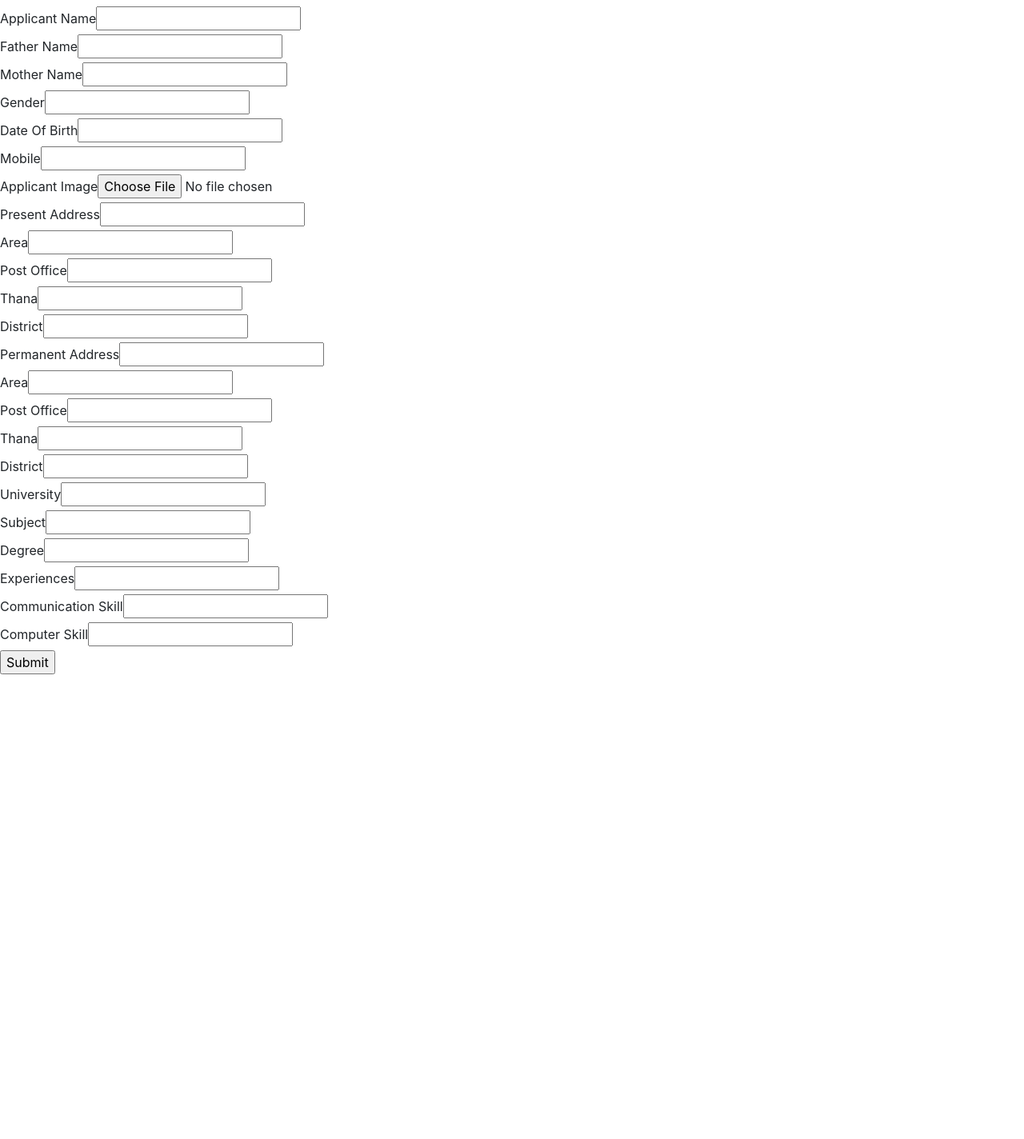
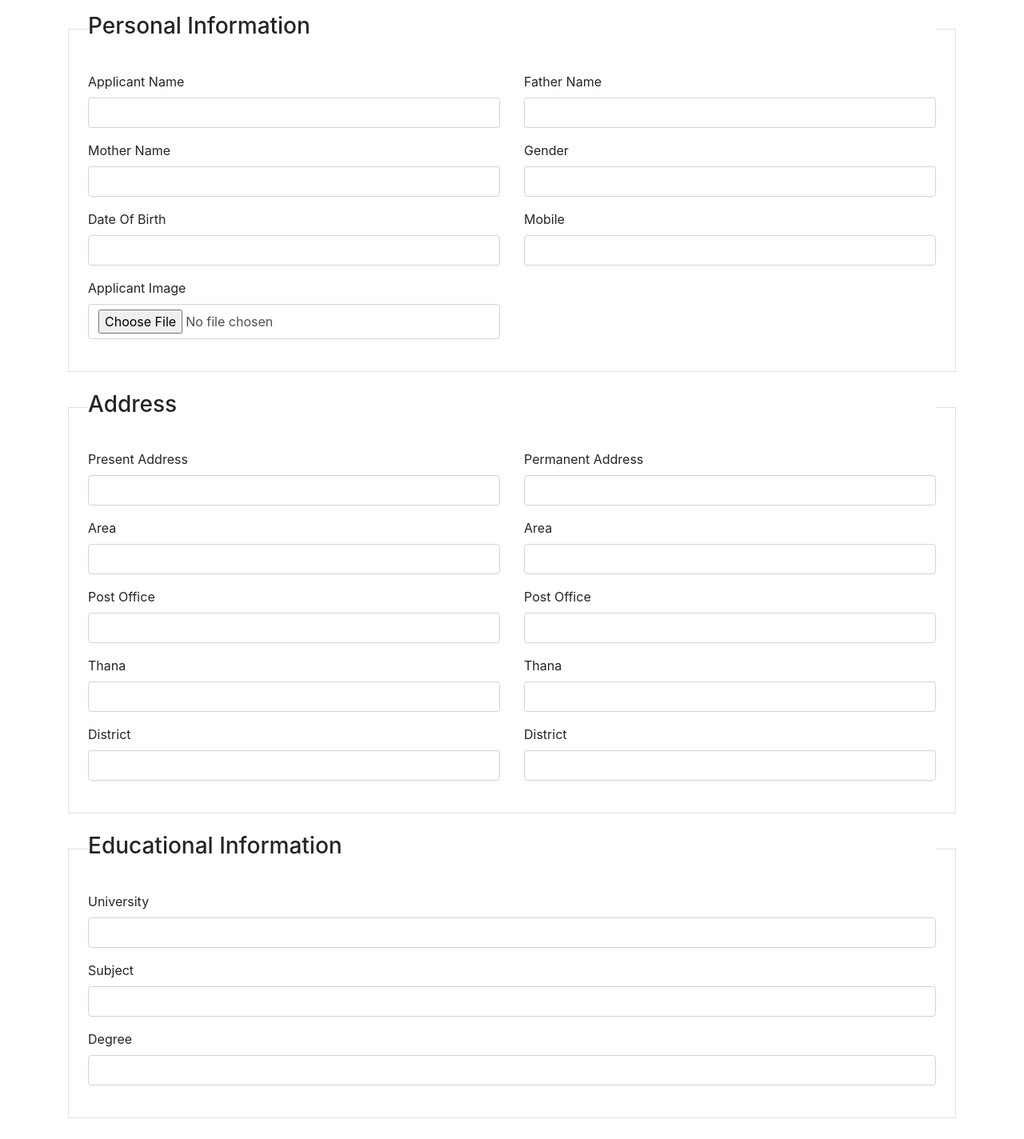
Before and after one commit to WaridIIUC/cabcl-applicant, a React (Create React App) app: page / in a window 1280 px wide. Shown: the part 153-1577 px from the top of the page at 80% size. Before the commit the page ends 996 px from the top, so only its background shows below. Built offline with nearby package versions, Linux system fonts and the light colour scheme.

Commit message:
Application Form Design Complete. Rdaio button not added yet.

```diff
--- a/src/components/Applicant/AddApplicant.js
+++ b/src/components/Applicant/AddApplicant.js
@@ -1,13 +1,16 @@
-import axios from 'axios';
-import React, { useState } from 'react';
+import axios from "axios";
+import React, { useState } from "react";
 import { useForm } from "react-hook-form";
 
+const AddApplicant = () => {
+  const {
+    register,
+    handleSubmit,
+    watch,
+    formState: { errors },
+  } = useForm();
 
-const AddApplicant = () => {
-
-    const { register, handleSubmit, watch, formState: { errors } } = useForm();
-
-    const onSubmit = data => {
+  const onSubmit = (data) => {
     console.log(data);
     const applicantData = {
       name: data.name,
@@ -38,151 +41,269 @@ const AddApplicant = () => {
       communicationSkill: Boolean(data.communicationSkill),
       computerSkill: Boolean(data.computerSkill),
 
-
       createTime: new Date().toLocaleString() + "",
       updateTime: new Date().toLocaleString() + "",
 
-            isDeleted: false
-        }
+      isDeleted: false,
+    };
     const url = `http://localhost:5000/addApplicant`;
     fetch(url, {
-            method: 'POST',
+      method: "POST",
       headers: {
-              'content-type': 'application/json'
+        "content-type": "application/json",
       },
-            body: JSON.stringify(applicantData)
-          })
-          .then(res => console.log('server side response', res))
-    }
+      body: JSON.stringify(applicantData),
+    }).then((res) => console.log("server side response", res));
+  };
 
   const [imageURL, setImageURL] = useState(null);
 
-    const handleImageUpload = event => {
+  const handleImageUpload = (event) => {
     console.log(event.target.files[0]);
     const imageData = new FormData();
     imageData.set("key", "bae3b1a9b24ff4f781b345ab2cae65fc");
     imageData.append("image", event.target.files[0]);
 
-        axios.post('https://api.imgbb.com/1/upload',
-        imageData)
+    axios
+      .post("https://api.imgbb.com/1/upload", imageData)
       .then(function (response) {
         setImageURL(response.data.data.display_url);
       })
       .catch(function (error) {
         console.log(error);
       });
-    }
+  };
 
   return (
-        <div>
-            <h1>Application form</h1>
+    <div className="container">
+      <h1 className="text-center mb-3">Application form</h1>
 
       <form onSubmit={handleSubmit(onSubmit)}>
+        <fieldset class="border p-4 mb-4">
+          <legend class="w-auto">
+            <h3>Personal Information</h3>
+          </legend>
+          <div className="row">
+            <div className="form-group col-md-6">
               <label htmlFor="name">Applicant Name </label>
-            <input {...register("name", { required: true })} />
-            {errors.name && <span>This field is required</span>}<br />
+              <input
+                className="form-control"
+                {...register("name", { required: true })}
+              />
+              {errors.name && <span>This field is required</span>}
+            </div>
+            <div className="form-group col-md-6">
+              <label htmlFor="fatherName">Father Name </label>
+              <input
+                className="form-control"
+                {...register("fatherName", { required: true })}
+              />
+              {errors.fatherName && <span>This field is required</span>}
+            </div>
+            <div className="form-group col-md-6">
+              <label htmlFor="motherName">Mother Name </label>
+              <input
+                className="form-control"
+                {...register("motherName", { required: true })}
+              />
+              {errors.motherName && <span>This field is required</span>}
+            </div>
+            <div className="form-group col-md-6">
+              <label htmlFor="gender">Gender </label>
+              <input
+                className="form-control"
+                {...register("gender", { required: true })}
+              />
+              {errors.gender && <span>This field is required</span>}
+            </div>
+            <div className="form-group col-md-6">
+              <label htmlFor="dateOfBirth">Date Of Birth </label>
+              <input
+                className="form-control"
+                {...register("dateOfBirth", { required: true })}
+              />
+              {errors.dateOfBirth && <span>This field is required</span>}
+            </div>
+            <div className="form-group col-md-6">
+              <label htmlFor="mobile">Mobile </label>
+              <input
+                className="form-control"
+                {...register("mobile", { required: true })}
+              />
+              {errors.mobile && <span>This field is required</span>}
+            </div>
+            <div className="form-group col-md-6">
+              <label htmlFor="file">Applicant Image </label>
+              <input
+                className="form-control"
+                type="file"
+                {...register("imageUpload", { required: true })}
+                onChange={handleImageUpload}
+              />
+              {errors.imageUpload && <span>This field is required</span>}
+            </div>
+          </div>
+        </fieldset>
 
-            <label htmlFor="fatherName">Father Name </label>
-            <input {...register("fatherName", { required: true })} />
-            {errors.fatherName && <span>This field is required</span>}<br />
+        <fieldset class="border p-4 mb-4">
+          <legend class="w-auto">
+            <h3>Address</h3>
+          </legend>
+          <div className="row">
+            <div className="col-md-6">
+              <div className="row">
+                <div className="form-group col-md-12">
+                  <label htmlFor="presentAddress">Present Address </label>
+                  <input
+                    className="form-control"
+                    {...register("presentAddress", { required: true })}
+                  />
+                  {errors.presentAddress && <span>This field is required</span>}
+                </div>
+                <div className="form-group col-md-12">
+                  <label htmlFor="area">Area </label>
+                  <input
+                    className="form-control"
+                    {...register("area", { required: true })}
+                  />
+                  {errors.area && <span>This field is required</span>}
+                </div>
+                <div className="form-group col-md-12">
+                  <label htmlFor="postOffice">Post Office </label>
+                  <input
+                    className="form-control"
+                    {...register("postOffice", { required: true })}
+                  />
+                  {errors.postOffice && <span>This field is required</span>}
+                </div>
+                <div className="form-group col-md-12">
+                  <label htmlFor="pS">Thana </label>
+                  <input
+                    className="form-control"
+                    {...register("pS", { required: true })}
+                  />
+                  {errors.pS && <span>This field is required</span>}
+                </div>
+                <div className="form-group col-md-12">
+                  <label htmlFor="district">District </label>
+                  <input
+                    className="form-control"
+                    {...register("district", { required: true })}
+                  />
+                  {errors.district && <span>This field is required</span>}
+                </div>
+              </div>
+            </div>
+            <div className="col-md-6">
+              <div className="row">
+                <div className="form-group col-md-12">
+                  <label htmlFor="permanentAddress">Permanent Address </label>
+                  <input
+                    className="form-control"
+                    {...register("permanentAddress", { required: true })}
+                  />
+                  {errors.permanentAddress && (
+                    <span>This field is required</span>
+                  )}
+                </div>
+                <div className="form-group col-md-12">
+                  <label htmlFor="pArea">Area </label>
+                  <input
+                    className="form-control"
+                    {...register("pArea", { required: true })}
+                  />
+                  {errors.pArea && <span>This field is required</span>}
+                </div>
+                <div className="form-group col-md-12">
+                  <label htmlFor="pPostOffice">Post Office </label>
+                  <input
+                    className="form-control"
+                    {...register("pPostOffice", { required: true })}
+                  />
+                  {errors.pPostOffice && <span>This field is required</span>}
+                </div>
+                <div className="form-group col-md-12">
+                  <label htmlFor="pPS">Thana </label>
+                  <input
+                    className="form-control"
+                    {...register("pPS", { required: true })}
+                  />
+                  {errors.pPS && <span>This field is required</span>}
+                </div>
+                <div className="form-group col-md-12">
+                  <label htmlFor="pDistrict">District </label>
+                  <input
+                    className="form-control"
+                    {...register("pDistrict", { required: true })}
+                  />
+                  {errors.pDistrict && <span>This field is required</span>}
+                </div>
+              </div>
+            </div>
+          </div>
+        </fieldset>
 
-            <label htmlFor="motherName">Mother Name </label>
-            <input {...register("motherName", { required: true })} />
-            {errors.motherName && <span>This field is required</span>}<br />
+        <fieldset class="border p-4 mb-4">
+          <legend class="w-auto">
+            <h3>Educational Information</h3>
+          </legend>
+          <div className="row">
+            <div className="form-group col-md-12">
+              <label htmlFor="university">University </label>
+              <input
+                className="form-control"
+                {...register("university", { required: true })}
+              />
+              {errors.university && <span>This field is required</span>}
+            </div>
+            <div className="form-group col-md-12">
+              <label htmlFor="subject">Subject </label>
+              <input
+                className="form-control"
+                {...register("subject", { required: true })}
+              />
+              {errors.subject && <span>This field is required</span>}
+            </div>
+            <div className="form-group col-md-12">
+              <label htmlFor="degree">Degree </label>
+              <input
+                className="form-control"
+                {...register("degree", { required: true })}
+              />
+              {errors.degree && <span>This field is required</span>}
+            </div>
+          </div>
+        </fieldset>
 
-            <label htmlFor="gender">Gender </label>
-            <input {...register("gender", { required: true })} />
-            {errors.gender && <span>This field is required</span>}<br />
-
-            <label htmlFor="dateOfBirth">Date Of Birth </label>
-            <input {...register("dateOfBirth", { required: true })} />
-            {errors.dateOfBirth && <span>This field is required</span>}<br />
-
-            <label htmlFor="mobile">Mobile </label>
-            <input {...register("mobile", { required: true })} />
-            {errors.mobile && <span>This field is required</span>}<br />
-
-            <label htmlFor="file">Applicant Image </label>
-            <input type = "file" {...register("imageUpload", { required: true })} onChange = {handleImageUpload}/>
-            {errors.imageUpload && <span>This field is required</span>}<br />
-
-            <label htmlFor="presentAddress">Present Address </label>
-            <input {...register("presentAddress", { required: true })} />
-            {errors.presentAddress && <span>This field is required</span>}<br />
-
-            <label htmlFor="area">Area </label>
-            <input {...register("area", { required: true })} />
-            {errors.area && <span>This field is required</span>}<br />
-
-            <label htmlFor="postOffice">Post Office </label>
-            <input {...register("postOffice", { required: true })} />
-            {errors.postOffice && <span>This field is required</span>}<br />
-
-            <label htmlFor="pS">Thana </label>
-            <input {...register("pS", { required: true })} />
-            {errors.pS && <span>This field is required</span>}<br />
-
-            <label htmlFor="district">District </label>
-            <input {...register("district", { required: true })} />
-            {errors.district && <span>This field is required</span>}<br />
-
-            <label htmlFor="permanentAddress">Permanent Address </label>
-            <input {...register("permanentAddress", { required: true })} />
-            {errors.permanentAddress && <span>This field is required</span>}<br />
-
-            <label htmlFor="pArea">Area </label>
-            <input {...register("pArea", { required: true })} />
-            {errors.pArea && <span>This field is required</span>}<br />
-
-            <label htmlFor="pPostOffice">Post Office </label>
-            <input {...register("pPostOffice", { required: true })} />
-            {errors.pPostOffice && <span>This field is required</span>}<br />
-
-            <label htmlFor="pPS">Thana </label>
-            <input {...register("pPS", { required: true })} />
-            {errors.pPS && <span>This field is required</span>}<br />
-
-            <label htmlFor="pDistrict">District </label>
-            <input {...register("pDistrict", { required: true })} />
-            {errors.pDistrict && <span>This field is required</span>}<br />
-
-
-            <label htmlFor="university">University </label>
-            <input {...register("university", { required: true })} />
-            {errors.university && <span>This field is required</span>}<br />
-
-            <label htmlFor="subject">Subject </label>
-            <input {...register("subject", { required: true })} />
-            {errors.subject && <span>This field is required</span>}<br />
-
-            <label htmlFor="degree">Degree </label>
-            <input {...register("degree", { required: true })} />
-            {errors.degree && <span>This field is required</span>}<br />
-
-
+        <fieldset class="border p-4 mb-4">
+          <legend class="w-auto">
+            <h3>Experiences</h3>
+          </legend>
+          <div className="row">
+            <div className="form-group col-md-12">
               <label htmlFor="experiences">Experiences </label>
-            <input {...register("experiences", { required: true })} />
-            {errors.experiences && <span>This field is required</span>}<br />
-
-
+              <input className="form-control" {...register("experiences", { required: true })} />
+              {errors.experiences && <span>This field is required</span>}
+            </div>
+            <div className="form-group col-md-12">
               <label htmlFor="communicationSkill">Communication Skill </label>
-            <input {...register("communicationSkill", { required: true })} />
-            {errors.communicationSkill && <span>This field is required</span>}<br />
-
+              <input className="form-control" {...register("communicationSkill", { required: true })} />
+              {errors.communicationSkill && <span>This field is required</span>}
+            </div>
+            <div className="form-group col-md-12">
               <label htmlFor="computerSkill">Computer Skill </label>
-            <input {...register("computerSkill", { required: true })} />
-            {errors.computerSkill && <span>This field is required</span>}<br />
-
-
+              <input className="form-control" {...register("computerSkill", { required: true })} />
+              {errors.computerSkill && <span>This field is required</span>}
+            </div>
+          </div>
+        </fieldset>
         {/* <input {...register("createTime", { required: true })} />
             {errors.createTime && <span>This field is required</span>}
 
             <input {...register("updateTime", { required: true })} />
             {errors.updateTime && <span>This field is required</span>} */}
 
-
-
-            <input type="submit" />
+        <input className="btn btn-info mb-5" type="submit" />
       </form>
     </div>
   );
```
Lines whose indentation alone changed are shown as unchanged.
